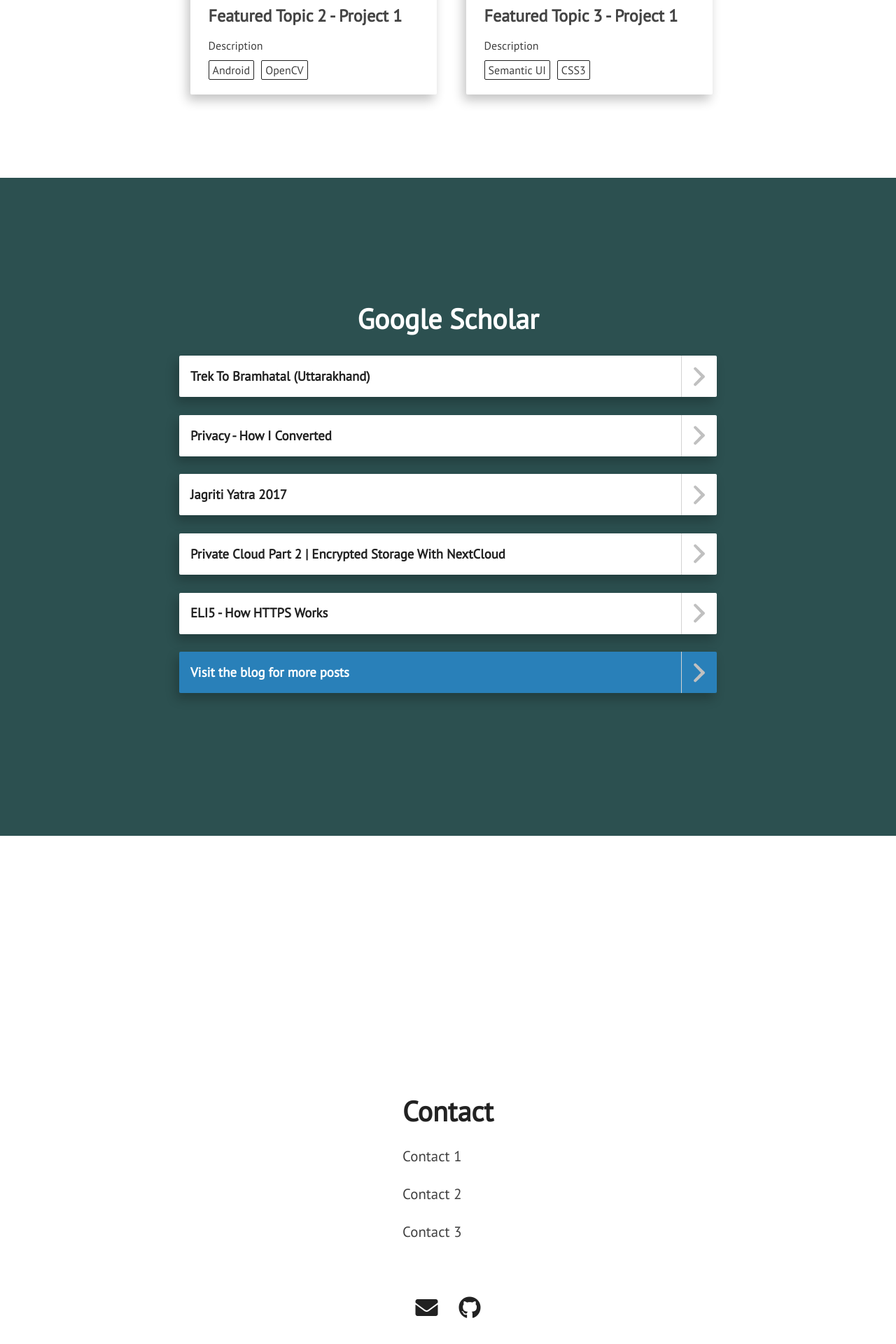
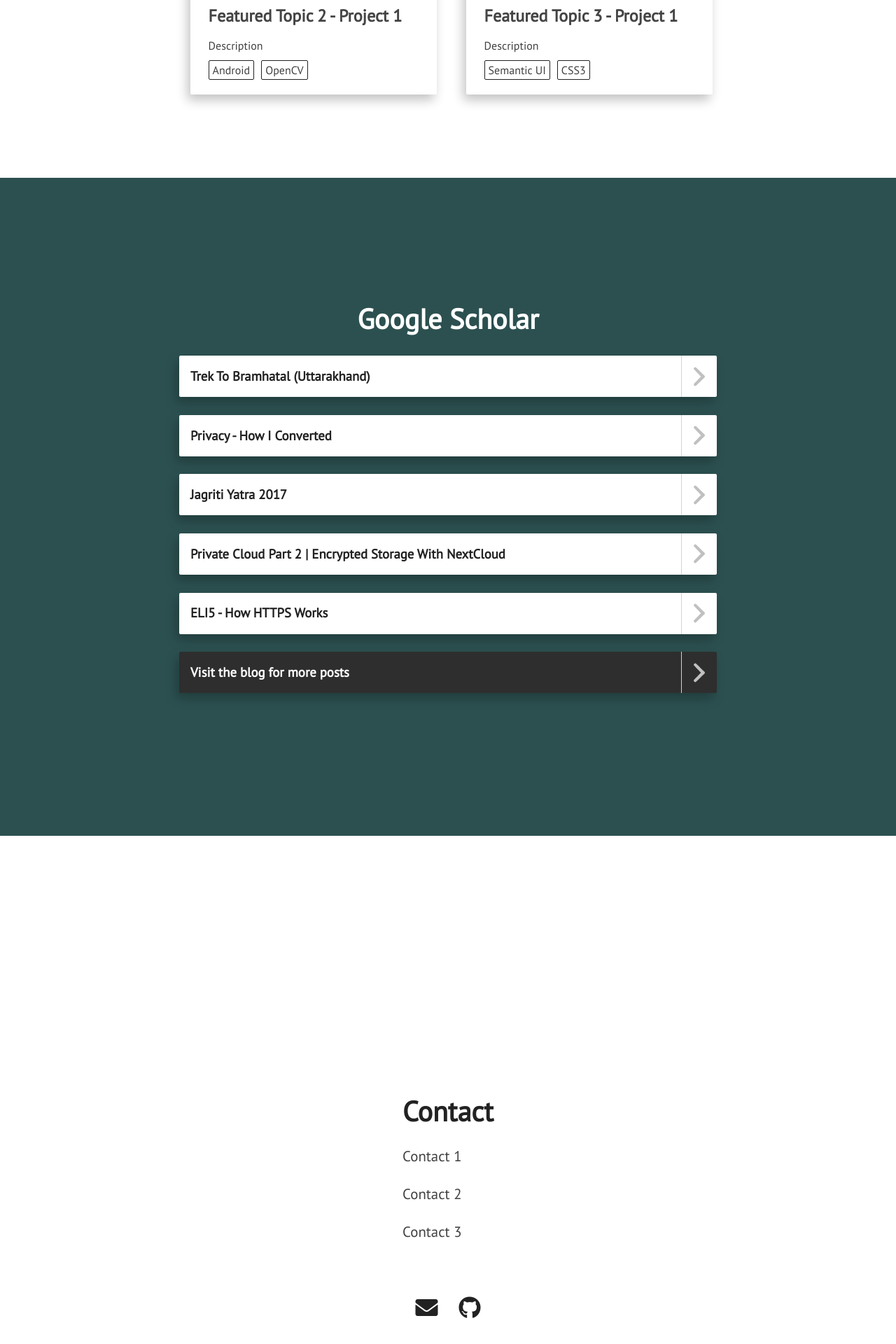
Before and after one commit to cmcabrera97/cmcabrera97.github.io, a Jekyll site: the page built from index.html, in a window 1280 px wide. Shown: the part 3931-5851 px from the top of the page at 70% size. Built offline with Jekyll 4.4.1, drawn with Linux system fonts in a browser that asks for light colours; nearby versions of some CDN libraries.

Commit message:
Update card.css

```diff
--- a/assets/css/card.css
+++ b/assets/css/card.css
@@ -127,7 +127,7 @@
 }
 
 .more-blogs {
-	background-color: #2980b9;
+	background-color: #2e2e2e;
 	color: #fff;
 }
 
```
